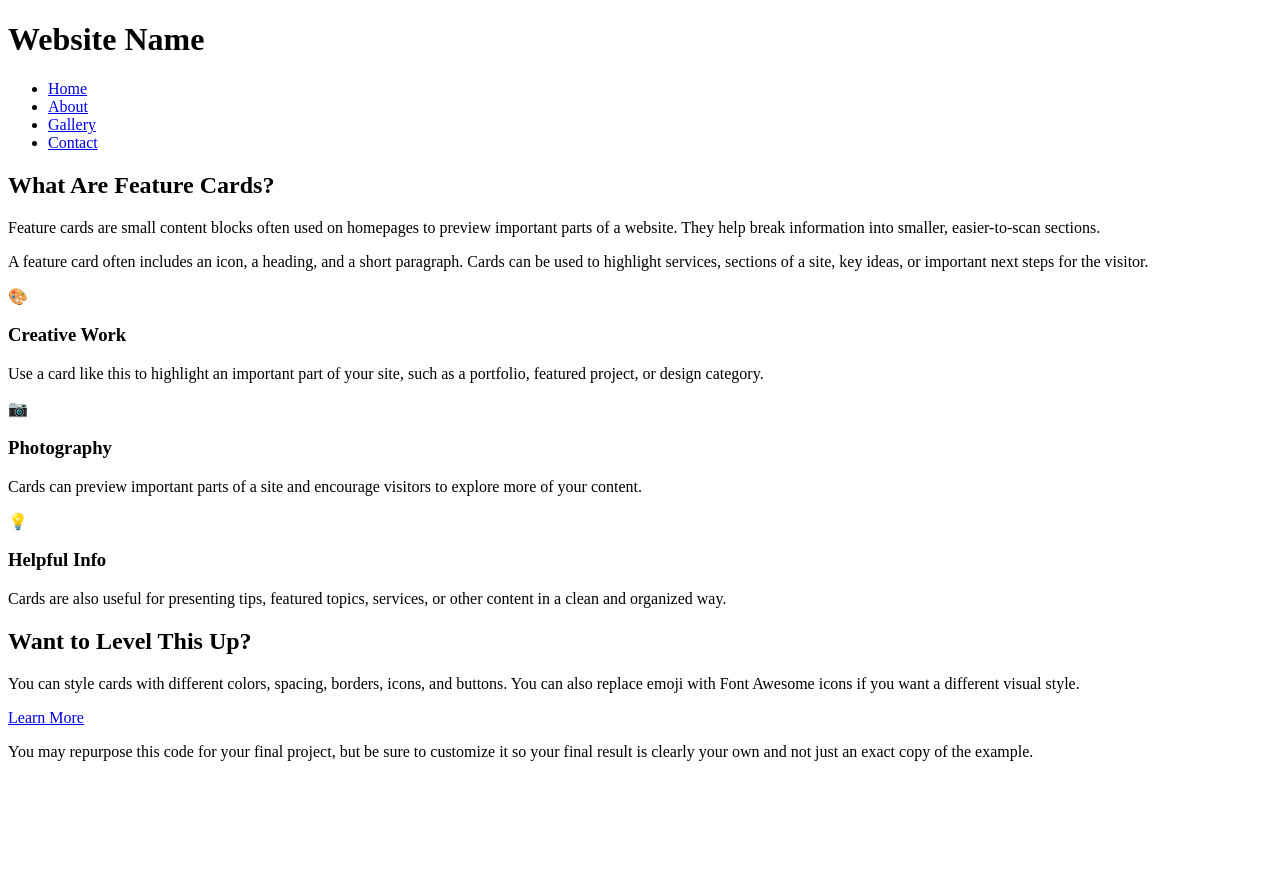
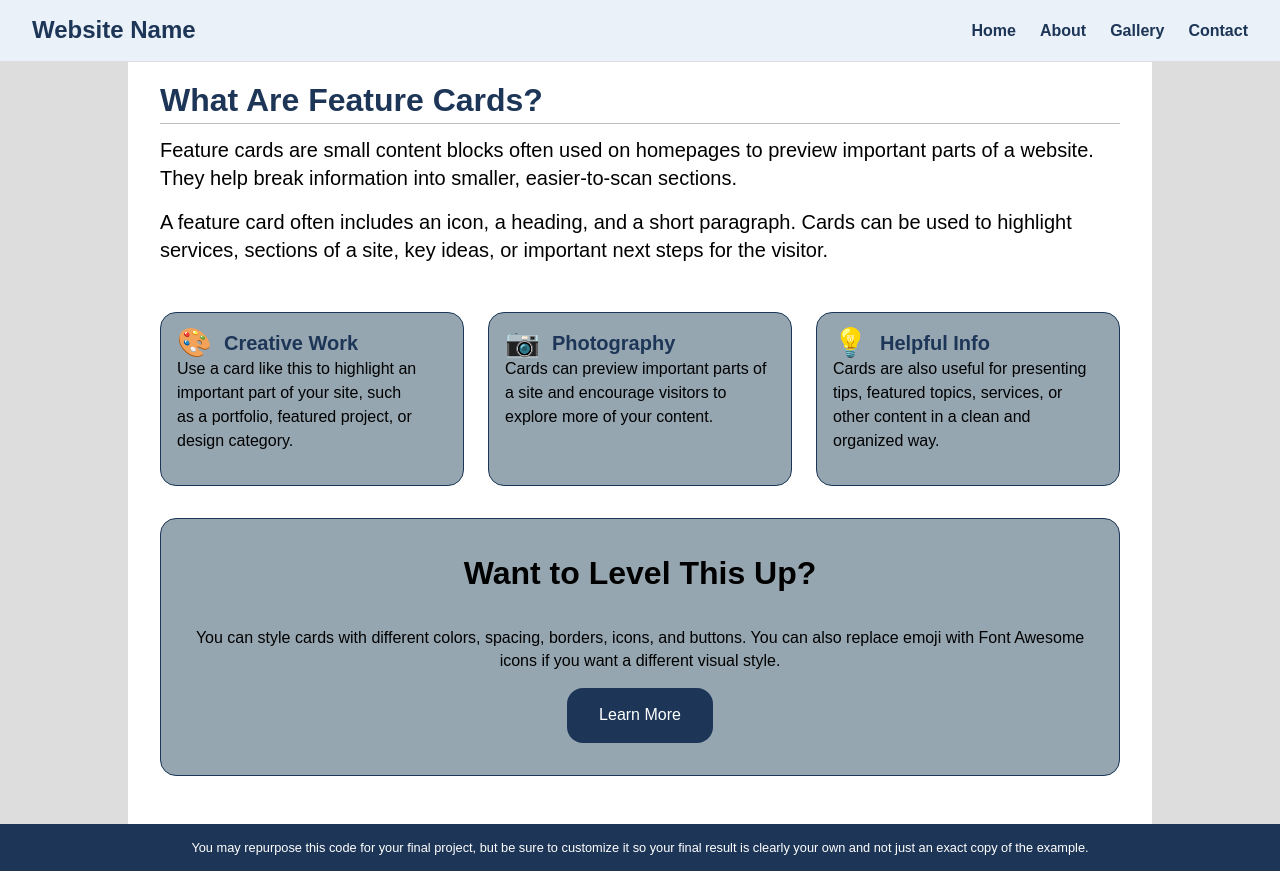
Before and after one commit to coopton/feature-cards, a plain HTML site: page index.html in a window 1280 px wide. Before the commit the page ends 800 px from the top, so only its background shows below. Drawn offline with Linux system fonts and the light colour scheme.

Commit message:
Feature card

```diff
--- a/cards.css
+++ b/cards.css
@@ -72,31 +72,41 @@ main {
    ========================= */
 /* CSS Grid places the cards into columns */
 .card-grid {
-
+  display: grid;
+  grid-template-columns: 1fr 1fr 1fr;
+  gap: 1.5rem;
 }
 
 .card {
-
+  background-color: #95a6b0;
+  border: 1px solid #1d3557;
+  border-radius: 1rem;
+  padding: 1rem;
 
   /* keeps the cards consistent in height */
-
+  display: flex;
+  flex-direction: column;
 }
 
 .card-title {
-
+display: flex;
+align-items: center;
+gap: 0.75rem;
 }
 
 .card-icon {
    /* size of icons */
-
+  font-size: 175%;
+  line-height: 1;
 }
 
 .card h3 {
-
+  font-size: 125%;
+  color: #1d3557;
 }
 
 .card p {
-
+  line-height: 1.5;
 }
 
 
@@ -104,11 +114,17 @@ main {
 /* CALL TO ACTION SECTION
    ========================= */
 .cta-section {
-
+  background-color: #95a6b0;
+  border: 1px solid #1d3557;
+  border-radius: 1rem;
+  margin: 2rem 0;
+  padding: 2rem;
+  text-align: center;
 }
 
 .cta-section h2 {
-
+  font-size: 200%;
+  margin-bottom: 2rem;
 }
 
 .cta-section p {
@@ -116,11 +132,17 @@ main {
 }
 
 .cta-button {
-
+  display: inline-block;
+  background-color: #1d3557;
+  color: white;
+  text-decoration: none;
+  padding: 1rem 2rem;
+  border-radius: 1rem;
 }
 
 .cta-button:hover {
-
+  color: black;
+  background-color: #3d5462;
 }
 
 
@@ -143,13 +165,14 @@ footer p {
 
 /* RESPONSIVE MEDIA QUERIES
    ========================= */
-@media (max-width: ) {
+@media (width < 480px ) {
   header {
-
+    flex-direction: column;
+    align-items: center;
   }
 
   .card-grid {
-
+    grid-template-columns: 1fr;
   }
 
 }
--- a/index.html
+++ b/index.html
@@ -4,7 +4,8 @@
   <meta charset="UTF-8">
   <meta name="viewport" content="width=device-width, initial-scale=1.0">
   <title>Homepage Feature Cards Example</title>
-
+<link rel="stylesheet" href="reset.css">
+<link rel="stylesheet" href="cards.css">
 
 </head>
 
@@ -35,29 +36,29 @@
     </section>
 
     <!-- Feature cards section -->
-    <section>
+    <section class="card-grid">
 
-      <article>
-        <div>
-          <span>🎨</span>
+      <article class="card">
+        <div class="card-title">
+          <span class="card-icon">🎨</span>
           <h3>Creative Work</h3>
         </div>
 
         <p>Use a card like this to highlight an important part of your site, such as a portfolio, featured project, or design category.</p>
       </article>
 
-      <article>
-        <div>
-          <span>📷</span>
+      <article class="card">
+        <div class="card-title">
+          <span class="card-icon">📷</span>
           <h3>Photography</h3>
         </div>
 
         <p>Cards can preview important parts of a site and encourage visitors to explore more of your content.</p>
       </article>
 
-      <article>
-        <div>
-          <span>💡</span>
+      <article class="card">
+        <div class="card-title">
+          <span class="card-icon">💡</span>
           <h3>Helpful Info</h3>
         </div>
 
@@ -67,11 +68,11 @@
     </section>
 
     <!-- Call to Action section -->
-    <section>
+    <section class="cta-section">
       <h2>Want to Level This Up?</h2>
       <p>You can style cards with different colors, spacing, borders, icons, and buttons. You can also replace emoji with Font Awesome icons if you want
         a different visual style.</p>
-      <a href="#">Learn More</a>
+      <a href="#" class="cta-button">Learn More</a>
     </section>
 
   </main>
```
